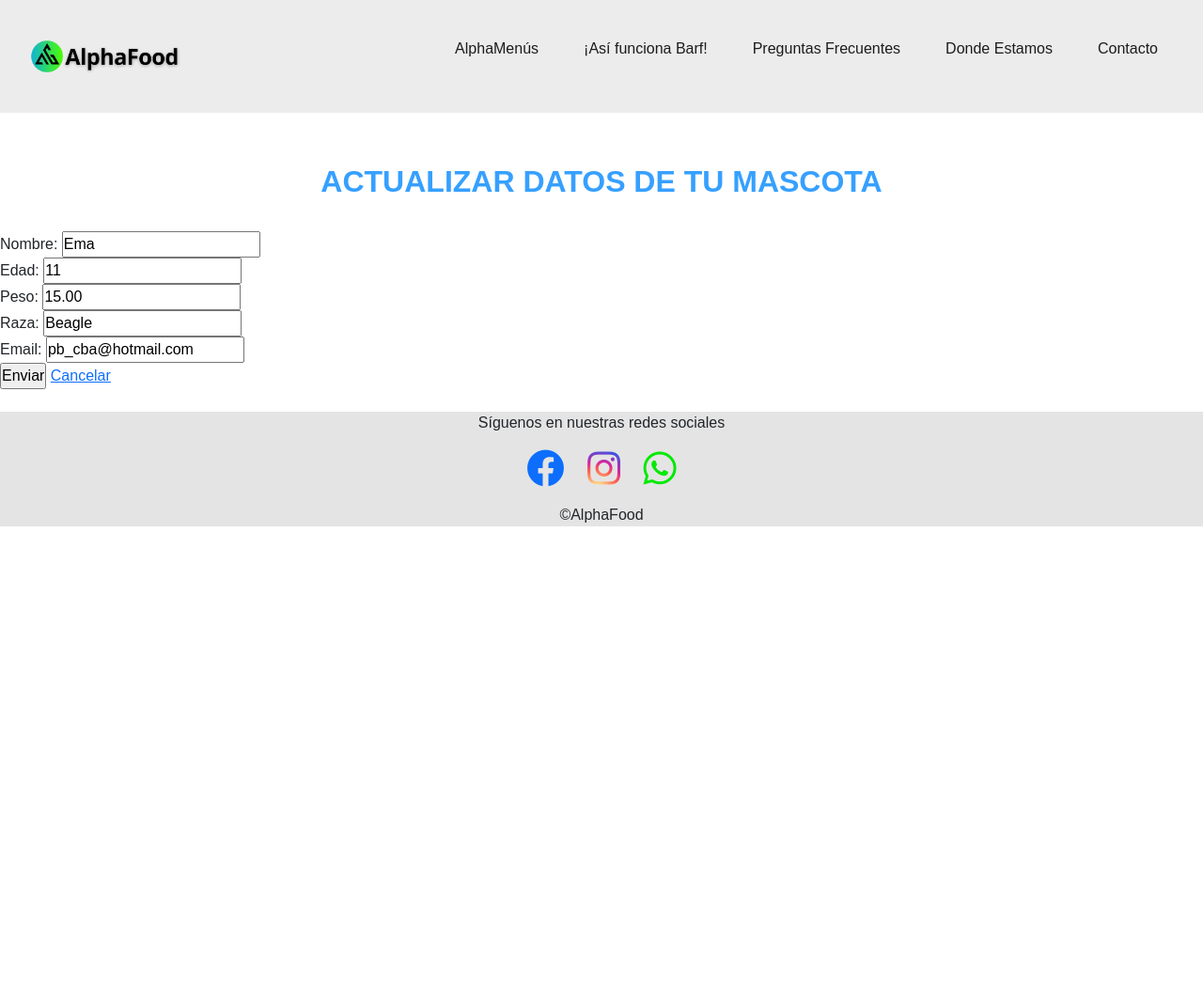
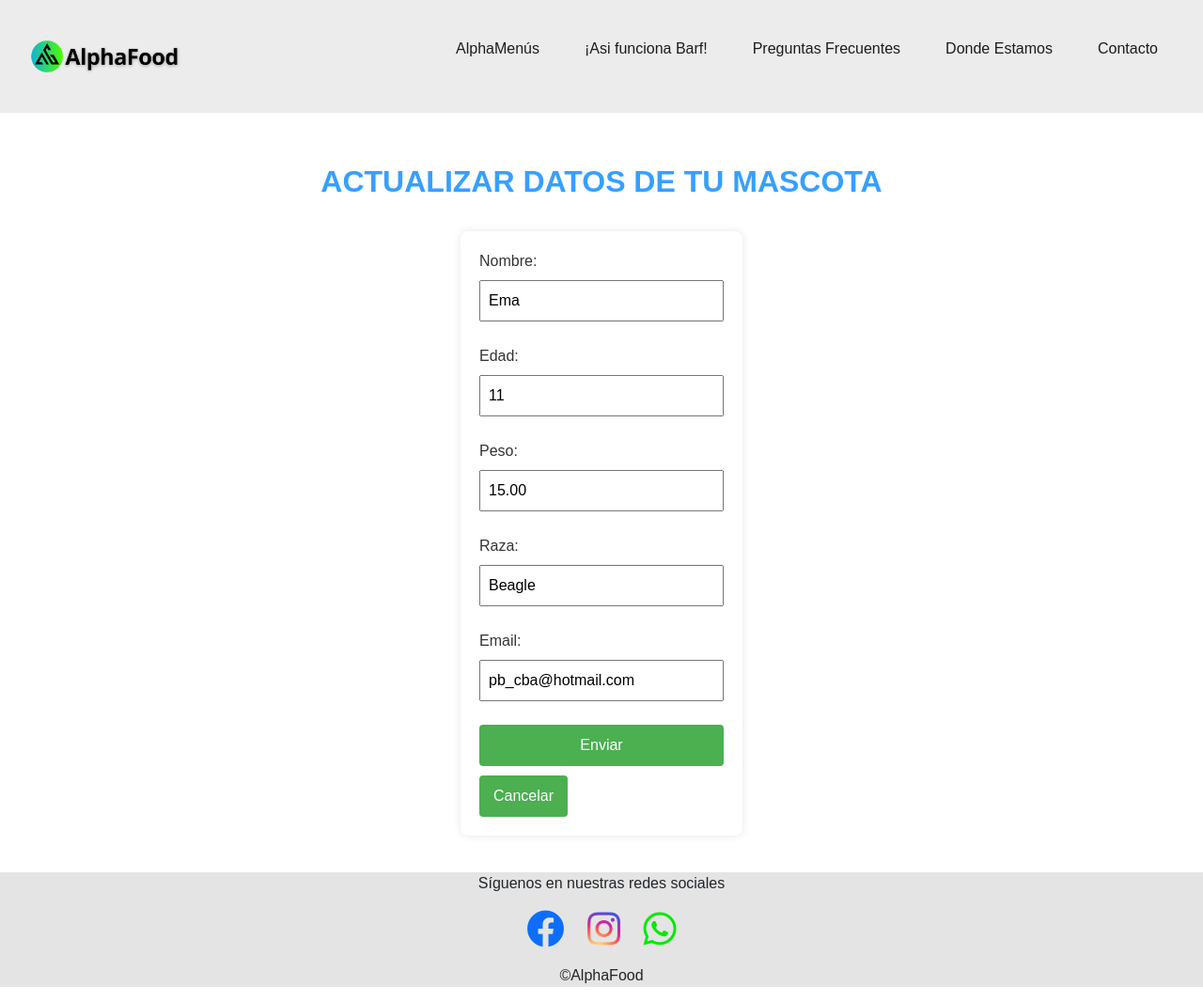
Before and after one commit to natimmansilla/AlphaFood, a Django app: page /mascotas/mascotas/editar/1/ in a window 1280 px wide. Shown: the whole page at 94% size. Before the commit the page ends 560 px from the top, so only its background shows below. Run offline with Django 4.2, Linux system fonts and the light colour scheme; data comes from the database, SQL or seed files in the repository.

Commit message:
editar formulario

```diff
--- /dev/null
+++ b/mascotas_app/static/mascotas/css/form.css
@@ -0,0 +1,45 @@
+
+
+form {
+    background-color: #fff;
+    padding: 20px;
+    border-radius: 8px;
+    box-shadow: 0 0 10px rgba(0, 0, 0, 0.1);
+    max-width: 300px;
+    margin: 0 auto;
+}
+
+div {
+    margin-bottom: 15px;
+}
+
+label {
+    display: block;
+    margin-bottom: 8px;
+    color: #333;
+}
+
+input {
+    width: 100%;
+    padding: 8px;
+    box-sizing: border-box;
+    margin-bottom: 10px;
+}
+
+input[type="submit"],
+a.button {
+    background-color: #4caf50;
+    color: #fff;
+    padding: 10px 15px;
+    border: none;
+    border-radius: 4px;
+    cursor: pointer;
+    text-decoration: none;
+    display: inline-block;
+    text-align: center;
+}
+
+input[type="submit"]:hover,
+a.button:hover {
+    background-color: #45a049;
+}
--- a/mascotas_app/templates/base.html
+++ b/mascotas_app/templates/base.html
@@ -27,13 +27,12 @@
         <nav class="nav" id="nav">
             <button class="cerrar-menu" id="cerrar"><i class="bi bi-x"></i></button>
             <ul class="nav-list">
-                <li><a href="{% url 'menus' %}" class="nav-link">AlphaMenús</a></li>
-                <li><a href="{% url 'instrucciones' %}" class="nav-link">¡Así funciona Barf!</a></li>
-                <li><a href="{% url 'preguntas' %}" class="nav-link">Preguntas Frecuentes</a></li>
-                <li><a href="{% url 'dondeEstamos' %}" class="nav-link">Donde Estamos</a></li>
-                <li><a href="{% url 'contacto' %}" class="nav-link">Contacto</a></li>
 
-
+                <li><a href="#menus" class="nav-link">AlphaMenús</a></li>
+                <li><a href="#instrucciones" class="nav-link">¡Asi funciona Barf!</a></li>
+                <li><a href="#preguntas" class="nav-link">Preguntas Frecuentes</a></li>
+                <li><a href="#dondeEstamos" class="nav-link">Donde Estamos</a></li>
+                <li><a href="#contacto" class="nav-link">Contacto</a></li>
             </ul>
         </nav>
 
--- a/mascotas_app/templates/mascotas/form.html
+++ b/mascotas_app/templates/mascotas/form.html
@@ -1,3 +1,6 @@
+<link rel="stylesheet" href="../../static/mascotas/css/form.css">
+
+
 <form  method="post" enctype="multipart/form-data">
     {% csrf_token %}
     {% for campo in formulario %}
```
